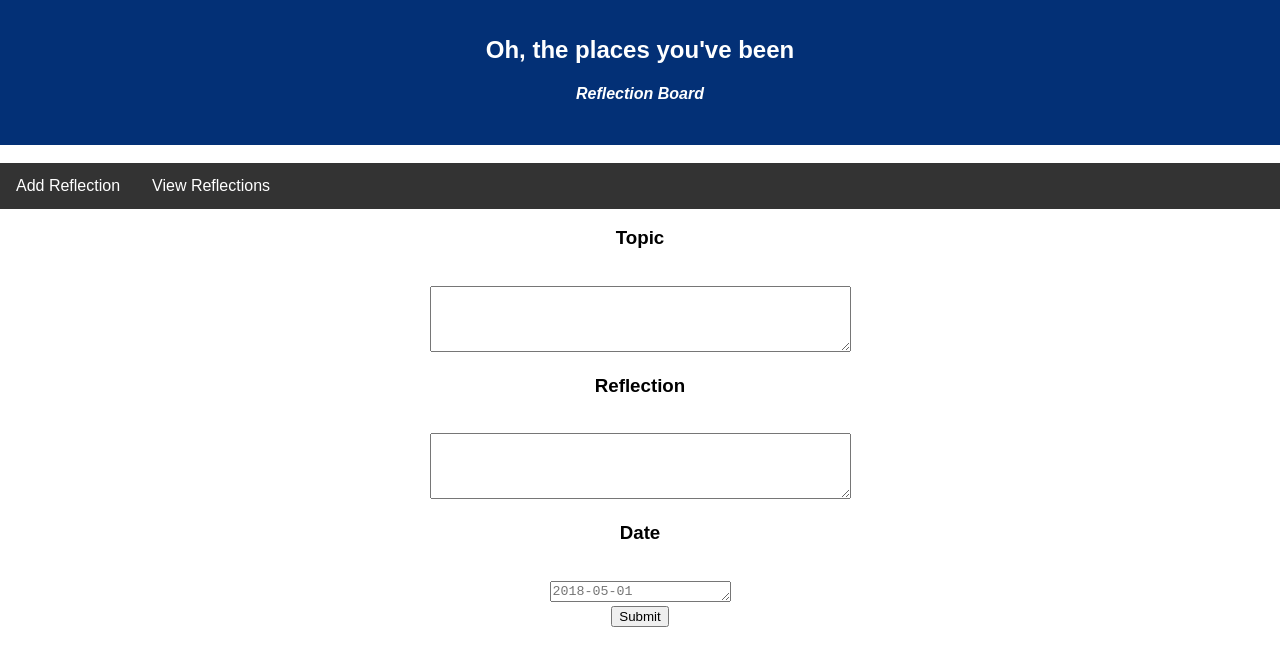
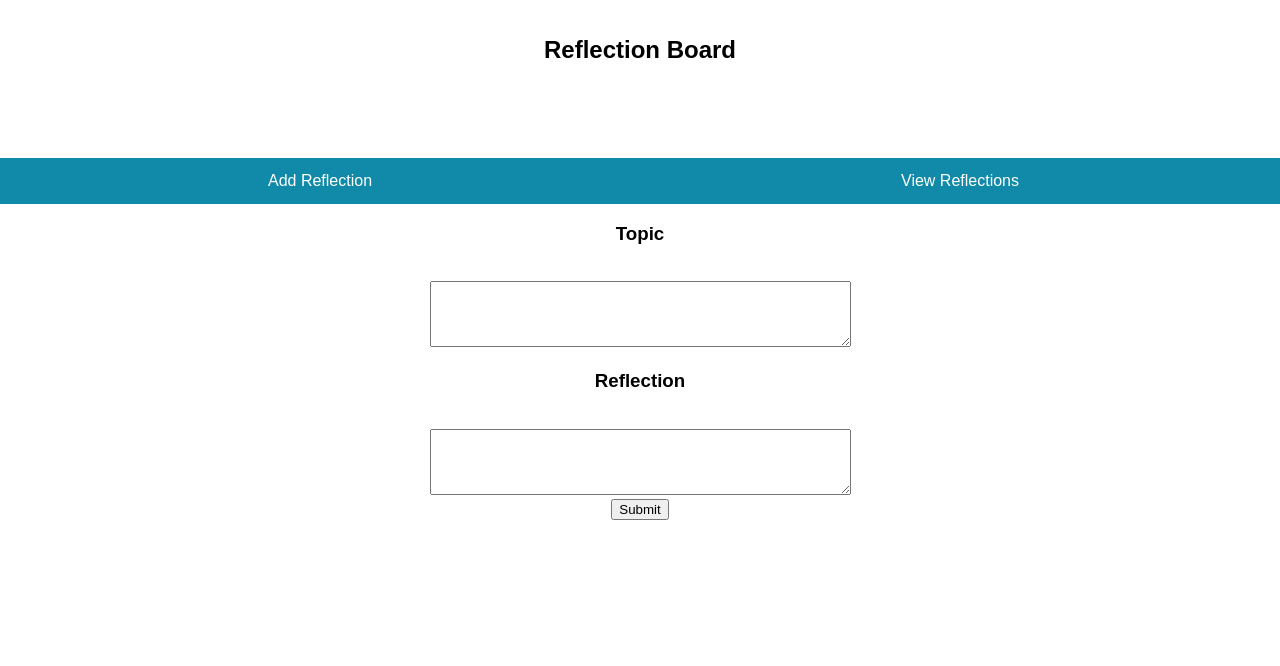
Before and after one commit to Melody8988/Redux-Reflections, a React (Create React App) app: page /add in a window 1280 px wide. Shown: the top 666 px of the page. Built offline with nearby package versions, Linux system fonts and the light colour scheme.

Commit message:
current date automatically adds

```diff
--- a/src/components/AddReflection/AddReflection.js
+++ b/src/components/AddReflection/AddReflection.js
@@ -1,15 +1,10 @@
 import React, {Component } from 'react';
 import { connect } from 'react-redux';
-
-const mapStateToProps = reduxState => ({
-    reduxState,
-  });
 
 
 class AddReflection extends Component {
     constructor(props){
         super(props)
-
         this.state = {
           newReflec: {topic:'',
           description:'',
@@ -17,39 +12,6 @@ class AddReflection extends Component {
         }
       }
 
-//     handleSubmitNewReflec = () =>{
-//     this.props.dispatch({
-//         type: 'ADD_REFLEC',
-//         payload: this.state.newReflec
-//     })
-// }
-
-
-// handleReflecChangeFor = propertyName => event => {
-//     this.setState({
-//         newReflec.topic {
-//         ...this.state.newReflec,
-//         [propertyName]: event.target.value,
-//       }
-//     });
-//     console.log(this.state.newReflec)
-//   }
-
-//   handleSubmitNewReflec = (event)=> {
-//     event.preventDefault();
-//     console.log('submitted!');
-//     //   this.setState({
-//     //     newReflec: [this.state.newReflec]
-//     // })
-//   }
-
-// handleTopicChange = (event) => {
-//     this.setState({
-//         topic: event.target.value
-
-//     })
-//     console.log(this.state)
-// }
 
 handleChangeFor = (propertyName) => {
     return (event) => {
@@ -88,20 +50,11 @@ handleSubmitNewReflec = () => {
                         rows="4"
                         cols="50">
                     </textarea>
-                <h3>Date</h3>
-                        <br/>
-                    <textarea
-                        value={this.state.newReflec.date}
-                        onChange={this.handleChangeFor('date')}
-                        placeholder="2018-05-01"type="number"
-                        rows="1"
-                        cols="20">
-                    </textarea>
                         <br/>
                 <button onClick={this.handleSubmitNewReflec}>Submit</button>
             </div>
         )
     }
 }
-
+const mapStateToProps = reduxState => ({ reduxState, });
 export default connect(mapStateToProps)(AddReflection);
--- a/src/components/App/App.css
+++ b/src/components/App/App.css
@@ -3,10 +3,10 @@
 }
 
 .App-header {
-  background-color: #033076;
+  background-color: white;
   min-height: 100px;
   padding: 20px;
-  color: white;
+  color: black;
 }
 
 .App-title {
@@ -22,11 +22,12 @@ ul {
   margin: 0;
   padding: 0;
   overflow: hidden;
-  background-color: #333;
+  background-color: #108aa8;
 }
 
 li {
   float: left;
+  width: 50%
 }
 
 li a {
@@ -39,5 +40,5 @@ li a {
 
 
 li a:hover {
-  background-color: #111;
+  background-color: #137d97;
 }
--- a/src/components/App/App.js
+++ b/src/components/App/App.js
@@ -1,29 +1,17 @@
 import React, { Component } from 'react';
 import { BrowserRouter as Router, Route, Link } from 'react-router-dom';
-// import { connect } from 'react-redux';
-// import axios from 'axios';
 import './App.css';
 import AddReflection from '../AddReflection/AddReflection.js'
 import ViewReflections from '../ViewReflections/ViewReflections.js'
 
-
-// const mapStateToProps = reduxState => ({
-//   reduxState,
-// });
-
 class App extends Component {
-
-
-
-
 
   render() {
 
     return (
       <div className="App">
         <header className="App-header">
-          <h1 className="App-title">Oh, the places you've been</h1>
-          <h4><i>Reflection Board</i></h4>
+          <h1 className="App-title">Reflection Board</h1>
         </header>
         <br/>
         <Router>
@@ -37,16 +25,12 @@ class App extends Component {
                 <Link to="/view">View Reflections</Link>
               </li>
             </ul>
-
           </nav>
             <Route exact path="/add" component={AddReflection}/>
             <Route exact path="/view" component={ViewReflections}/>
         </div>
         </Router>
-
       </div>
-
-
     );
   }
 }
--- a/src/components/ViewReflections/ViewReflections.js
+++ b/src/components/ViewReflections/ViewReflections.js
@@ -1,36 +1,34 @@
 import React, {Component } from 'react';
 import { connect } from 'react-redux';
 
-const mapStateToProps = reduxState => ({
-    reduxState,
-  });
-
 class ViewReflections extends Component {
 
+    //When ViewReflections component loads, get current reflections via
     componentDidMount() {
-        this.props.dispatch(
-          {
-            type: 'GET_REFLEC'
-        })
+        this.props.dispatch({type: 'GET_REFLEC'})
     }
 
     render(){
         //map through objects in reducer addReflecToView from index.js
         let viewReflecDisplay = this.props.reduxState.currentReflecToView.map((reflec)=> {
-            return (<div key = {reflec.id}><p>{reflec.topic}</p><p>{reflec.description}</p><p>{reflec.date}</p></div>)
+            return (
+            <div key = {reflec.id}>
+                <p>{reflec.topic}</p>
+                <p>{reflec.description}</p>
+                <p>{reflec.date}</p>
+            </div>)
             })
-
 
         return(
             <div>
-            <i>Current Reflections:</i>
+                <i>Current Reflections:</i>
             <div>
-            {viewReflecDisplay}
+                {viewReflecDisplay}
             </div>
             </div>
         )
     }
-
 }
 
+const mapStateToProps = reduxState => ({ reduxState, });
 export default connect(mapStateToProps)(ViewReflections);
--- a/src/index.js
+++ b/src/index.js
@@ -13,25 +13,23 @@ import axios from 'axios';
 const sagaMiddleware = createSagaMiddleware();
 
 function* rootSaga() {
-    console.log('rootSaga loaded');
-    yield takeEvery('GET_REFLEC', firstSaga);
-    yield takeEvery('ADD_REFLEC', secondSaga);
+    yield takeEvery('GET_REFLEC', getReflecSaga);
+    yield takeEvery('ADD_REFLEC', addReflecSaga);
 }
 
-function* firstSaga(action) {
+function* getReflecSaga(action) {
     try {
         const reflecResponse = yield call(axios.get, '/api/reflec');
-        console.log('GET reflections', reflecResponse);
         yield put({
             type: 'SET_REFLEC',
             payload: reflecResponse.data
         })
     } catch (error) {
-        console.log('firstSaga ERROR', error)
+        console.log('getReflecSaga error', error)
     }
 }
 
-function* secondSaga(action) {
+function* addReflecSaga(action) {
     try {
         const addReflec = yield call(axios.post, '/api/reflec', action.payload );
         console.log('added reflection', addReflec);
```
Also changed, not shown: 1 other file (tests, documents, lock files or other folders).
